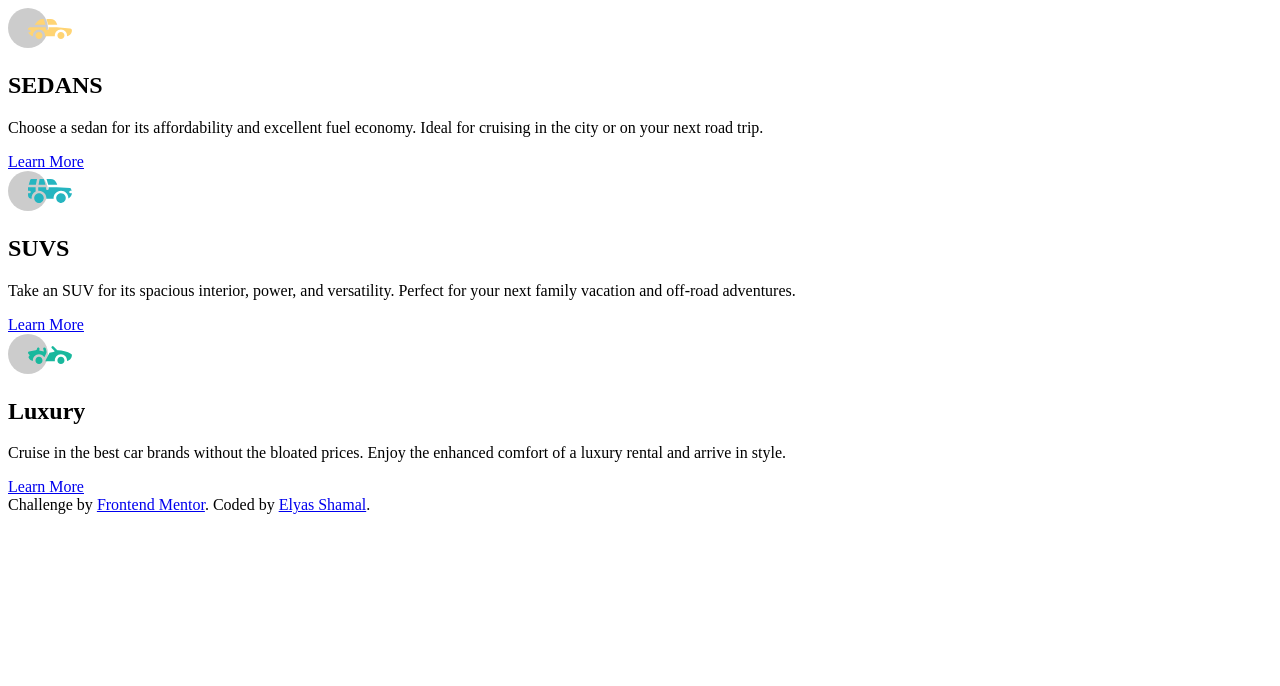
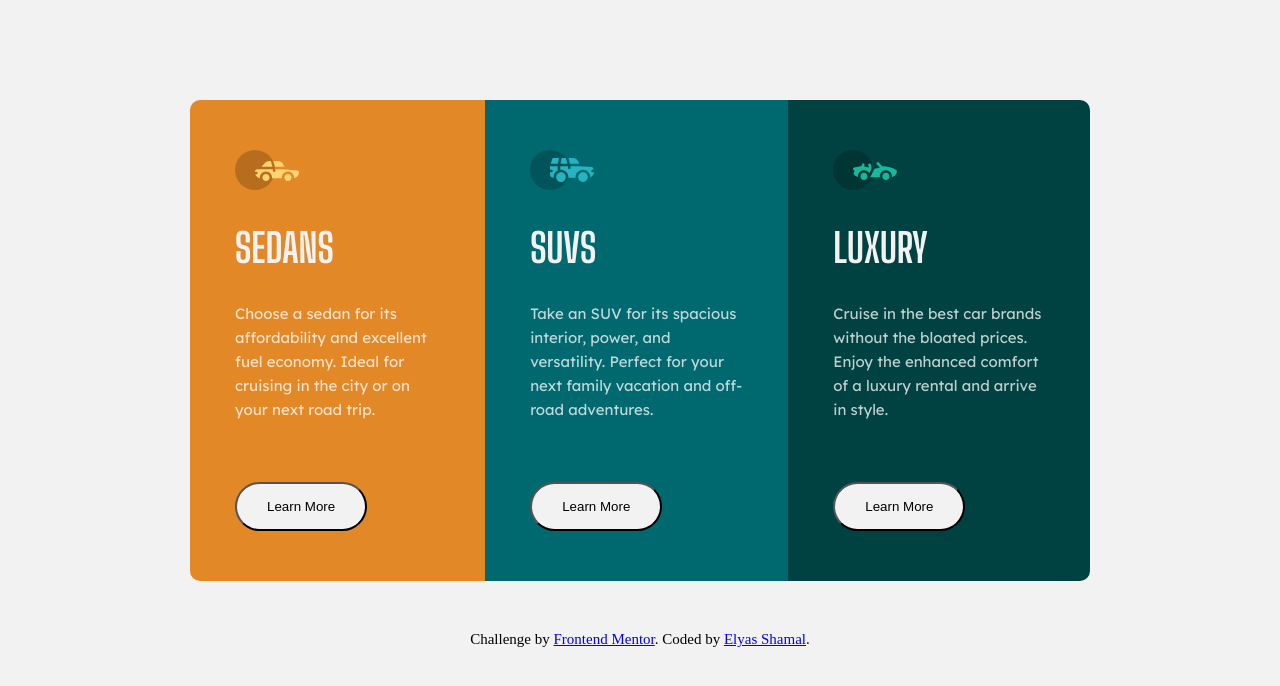
Before and after one commit to ElyasShamal/Frontend-Mentor-Challenges, a plain HTML site: page 3-column-preview-card-component/index.html in a window 1280 px wide. Drawn offline with Linux system fonts and the light colour scheme.

Commit message:
3-column-card-component

```diff
--- a/3-column-preview-card-component/index.html
+++ b/3-column-preview-card-component/index.html
@@ -2,8 +2,12 @@
 <html lang="en">
 <head>
   <meta charset="UTF-8">
-  <meta name="viewport" content="width=device-width, initial-scale=1.0"> <!-- displays site properly based on user's device -->
+  <meta name="viewport" content="width=device-width, initial-scale=1.0">
+  <link rel="preconnect" href="https://fonts.googleapis.com">
+  <link rel="preconnect" href="https://fonts.gstatic.com" crossorigin>
+  <link href="https://fonts.googleapis.com/css2?family=Big+Shoulders+Display:wght@700&family=Lexend+Deca&display=swap" rel="stylesheet">
   <link rel="icon" type="image/png" sizes="32x32" href="./images/favicon-32x32.png">
+  <link rel="stylesheet" href="style.css">
 
   <title>Frontend Mentor | 3-column preview card component</title>
 </head>
@@ -13,63 +17,41 @@
   <main id="main-container">
 
     <section class="Sedans">
-      <div class="image">
         <img src="./images/icon-sedans.svg" alt="sedan image">
-      </div>
-      <div class="info">
-        <h1>SEDANS</h1>
+        <h2>SEDANS</h2>
         <p>Choose a sedan for its affordability and excellent fuel economy. Ideal for cruising in the city
           or on your next road trip.</p>
-          <a href="#">Learn More</a>
-      </div>
+          <div class="btn-1">
+            <button class="btn">Learn More</button>
+          </div>
     </section>
 
     <section class="SUVS">
-      <div class="image">
         <img src="./images/icon-suvs.svg" alt="suvs image">
-      </div>
-        <div class="info">
-          <h1>SUVS</h1>
+          <h2>SUVS</h2>
            <p>Take an SUV for its spacious interior, power, and versatility. Perfect for your next family vacation
             and off-road adventures.</p>
-            <a href="#">Learn More</a>
-       </div>
+            <div class="btn-2">
+            <button class="btn">Learn More</button>
+          </div>
+
     </section>
 
     <section class="Luxury">
-      <div class="image">
         <img src="./images/icon-luxury.svg" alt="luxury image">
-      </div>
-      <div class="info">
-        <h1>Luxury</h1>
+        <h2>LUXURY</h2>
         <p>Cruise in the best car brands without the bloated prices. Enjoy the enhanced comfort of a luxury
           rental and arrive in style. </p>
-          <a href="#">Learn More</a>
-      </div>
-
+          <div class="btn-3">
+          <button class="btn">Learn More</button>
+          </div>
     </section>
-
-
   </main>
 
+  <footer class="attribution">
+    Challenge by <a href="https://www.frontendmentor.io?ref=challenge" target="_blank">Frontend Mentor</a>.
+    Coded by <a href="https://github.com/ElyasShamal?tab=overview&from=2023-05-01&to=2023-05-28" target="_blank">Elyas Shamal</a>.
+  </footer>
 
-
-
-
-
-
-<!--
-  SUVs
-  Take an SUV for its spacious interior, power, and versatility. Perfect for your next family vacation
-  and off-road adventures.
-
-  Luxury
-  Cruise in the best car brands without the bloated prices. Enjoy the enhanced comfort of a luxury
-  rental and arrive in style. -->
-
-  <div class="attribution">
-    Challenge by <a href="https://www.frontendmentor.io?ref=challenge" target="_blank">Frontend Mentor</a>.
-    Coded by <a href="#">Elyas Shamal</a>.
-  </div>
 </body>
 </html>
--- /dev/null
+++ b/3-column-preview-card-component/style.css
@@ -0,0 +1,113 @@
+*{
+    margin: 0;
+    padding: 0;
+    box-sizing: border-box;
+}
+body{
+    background-color: hsl(0, 0%, 95%);
+    font-size: 15px;
+}
+
+#main-container{
+    display: flex;
+    flex-direction: row;
+    width: 100%;
+    max-width: 900px;
+    align-items:center ;
+    justify-content: center;
+    margin:100px auto;
+}
+
+.Sedans{
+    background-color: hsl(31, 77%, 52%);
+    padding: 50px 45px;
+    border-top-left-radius: 10px;
+    border-bottom-left-radius:10px ;
+
+}
+
+.SUVS{
+    background-color: hsl(184, 100%, 22%);
+    padding: 50px 45px;
+
+}
+
+.Luxury{
+    background-color: hsl(179, 100%, 13%);
+    padding: 50px 45px;
+    border-top-right-radius: 10px;
+    border-bottom-right-radius:10px ;
+}
+
+h2{
+    font-family: "Big Shoulders Display", cursive;
+    font-size: 2.5rem;
+    padding: 30px 0px;
+    color: hsl(0, 0%, 95%);
+}
+
+p{
+    color: hsla(0, 0%, 100%, 0.75);
+    line-height: 24px;
+    font-family: "Lexend Deca", sans-serif;
+}
+
+.btn{
+    margin-top: 60px;
+    border-radius: 40px;
+    background-color: hsl(0, 0%, 95%);
+    padding: 15px 30px;
+
+}
+
+.btn-1 :hover{
+    background-color:hsl(31, 77%, 52%);
+    border: 2px solid hsl(0, 0%, 95%);
+    color: hsl(0, 0%, 95%);
+    cursor: pointer;
+}
+
+
+
+.btn-2 :hover{
+    background-color:hsl(184, 100%, 22%);
+    border: 2px solid hsl(0, 0%, 95%);
+    color: hsl(0, 0%, 95%);
+    cursor: pointer;
+}
+
+.btn-3 :hover{
+    background-color: hsl(179, 100%, 13%);
+    border: 2px solid hsl(0, 0%, 95%);
+    color: hsl(0, 0%, 95%);
+    cursor: pointer;
+}
+
+.attribution{
+    text-align: center;
+    position: relative;
+    bottom: 50px;
+}
+
+@media only screen and (max-width: 900px) {
+    #main-container {
+      display: flex;
+      flex-direction: column;
+      width: 350px;
+    }
+
+    .Sedans{
+        background-color: hsl(31, 77%, 52%);
+        padding: 50px 45px;
+        border-top-left-radius: 10px;
+        border-top-right-radius:10px ;
+        border-bottom-left-radius: 0px;
+
+    }
+
+    .Luxury{
+        border-top-right-radius: 0px;
+        border-bottom-right-radius: 10px;
+        border-bottom-left-radius:10px ;
+    }
+  }
```
Also changed, not shown: 3-column-preview-card-component/Screenshot (48) phone size.png (added), 3-column-preview-card-component/Screenshot (49) computer size.png (added), 3-column-preview-card-component/design/active-states.jpg (deleted), 3-column-preview-card-component/design/desktop-design.jpg (deleted), 3-column-preview-card-component/design/desktop-preview.jpg (deleted), 3-column-preview-card-component/design/mobile-design.jpg (deleted), 1 other file.
